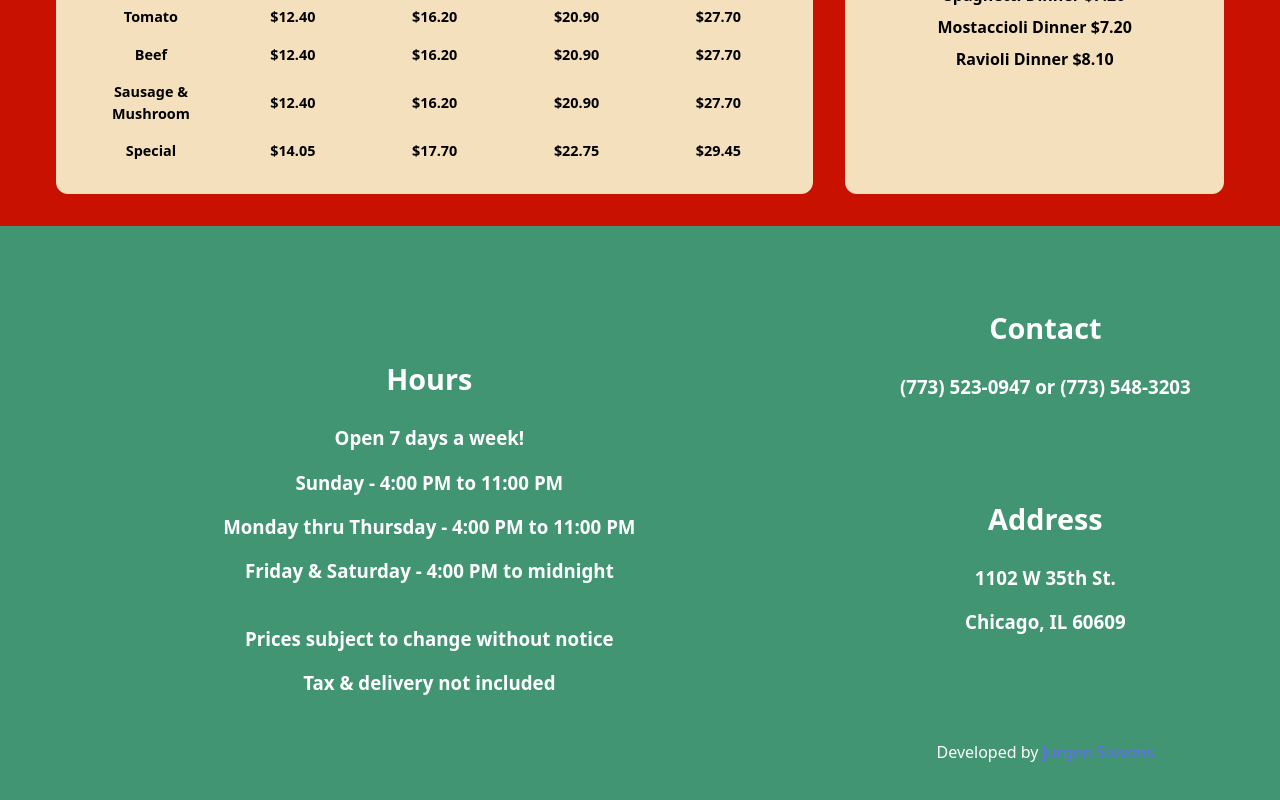
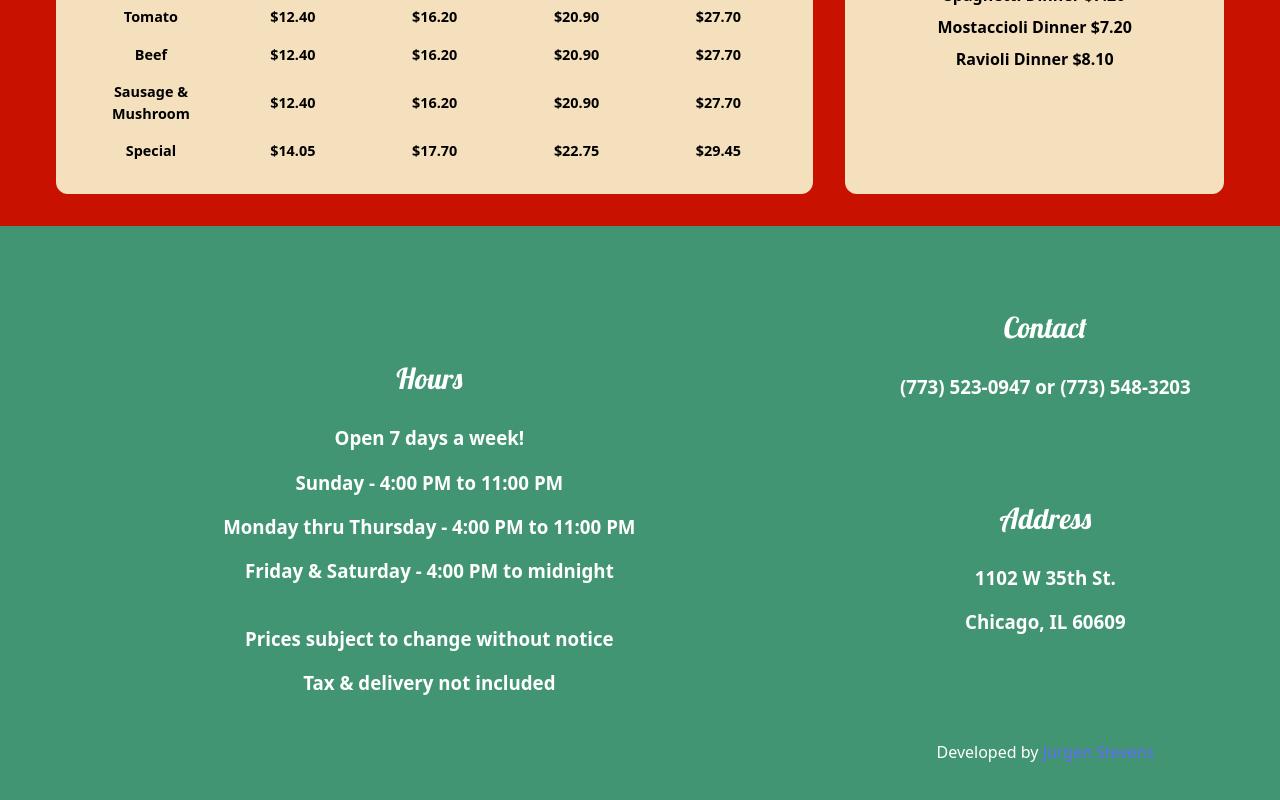
Before and after one commit to jurgenstevens/phils-pizza, a React (Vite) app: page / in a window 1280 px wide. Shown: the part 1557-2357 px from the top of the page. Built offline with nearby package versions, Linux system fonts and the light colour scheme.

Commit message:
Update info header font.

```diff
--- a/src/components/Info/Info.css
+++ b/src/components/Info/Info.css
@@ -4,6 +4,12 @@
   margin-left: calc(-50vw + 50%); /* full-width override */
   padding: 2rem 0;
   color: white;
+}
+
+.info-font {
+  font-family: "Lobster", cursive;
+  font-weight: 400;
+  font-style: normal;
 }
 
 .info-inner {
--- a/src/components/Info/Info.jsx
+++ b/src/components/Info/Info.jsx
@@ -7,7 +7,7 @@ export default function Info() {
 
         {/* ===== LEFT COLUMN: HOURS ===== */}
         <div className="info-left">
-          <h2>Hours</h2>
+          <h2 className="info-font">Hours</h2>
           <h3>Open 7 days a week!</h3>
           <h3>Sunday - 4:00 PM to 11:00 PM</h3>
           <h3>Monday thru Thursday - 4:00 PM to 11:00 PM</h3>
@@ -21,13 +21,13 @@ export default function Info() {
         <div className="info-right">
           {/* Contact */}
           <div className="info-card">
-            <h2>Contact</h2>
+            <h2 className="info-font">Contact</h2>
             <h3>(773) 523-0947 or (773) 548-3203</h3>
           </div>
 
           {/* Address */}
           <div className="info-card">
-            <h2>Address</h2>
+            <h2 className="info-font">Address</h2>
             <h3>1102 W 35th St.</h3>
             <h3>Chicago, IL 60609</h3>
           </div>
```
